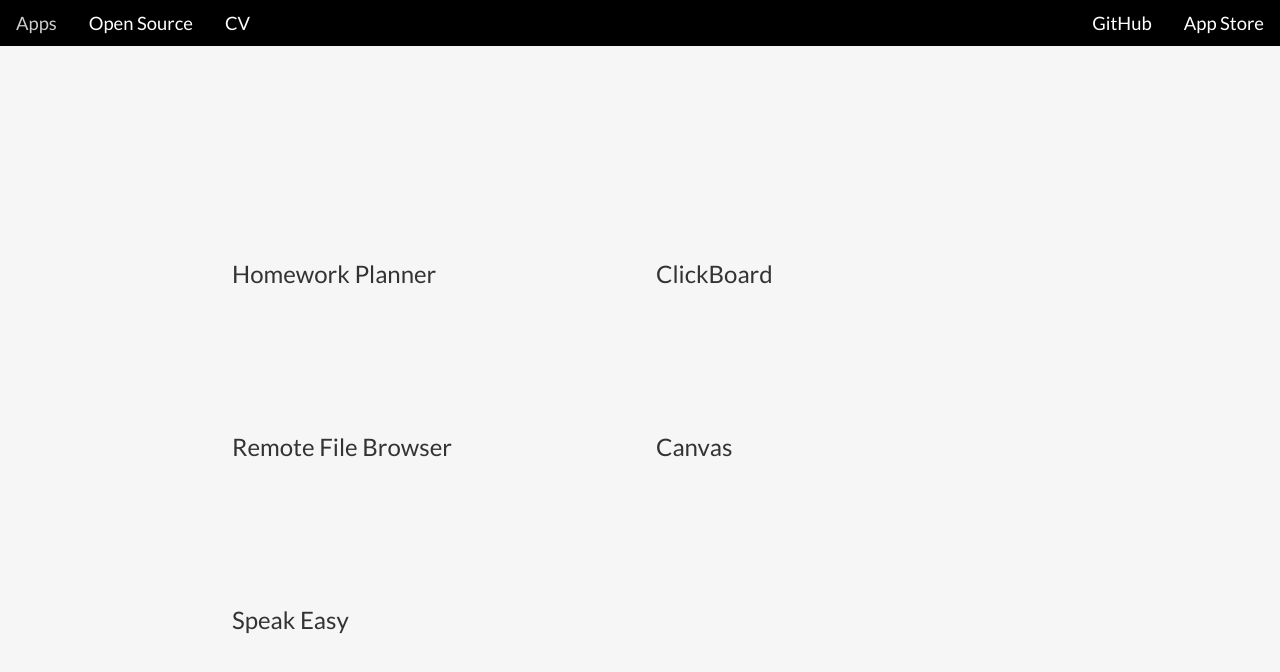
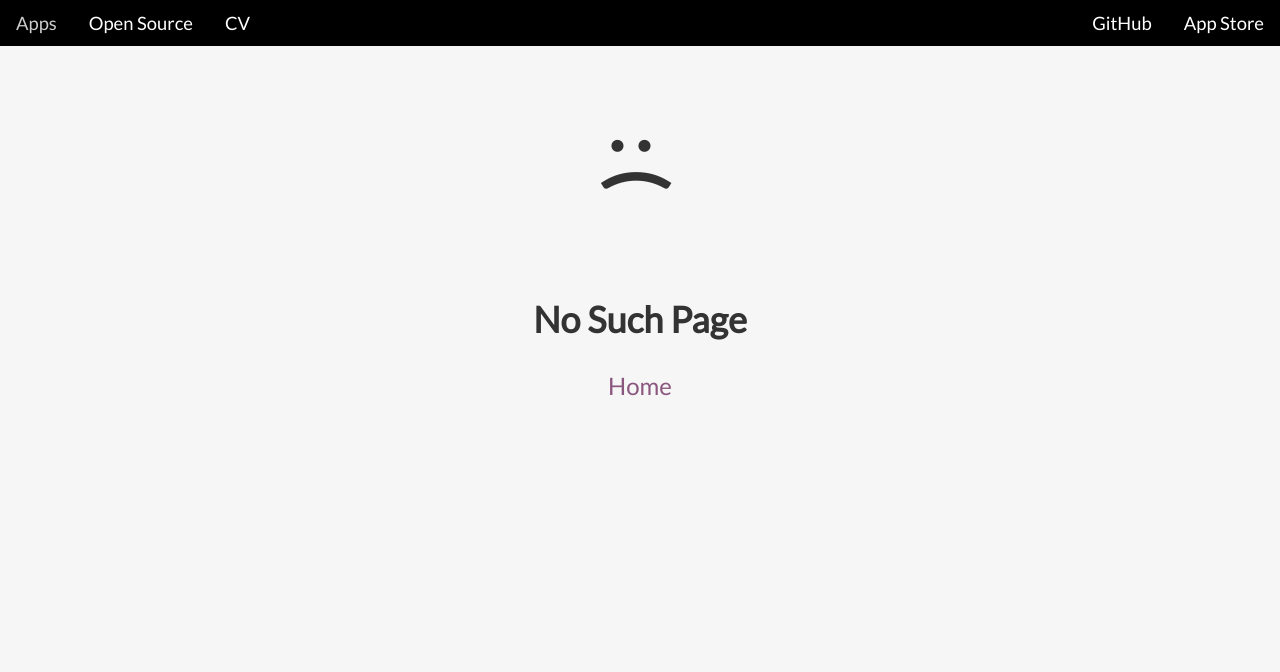
Before and after one commit to hughbe/hughbe.github.io, a React (Create React App) app: page /apps/1 in a window 1280 px wide. Shown: the top 672 px of the page. Built offline with nearby package versions, Linux system fonts and the light colour scheme.

Commit message:
Show a 404 error if the app doesn't exist

```diff
--- a/src/AppsPage.js
+++ b/src/AppsPage.js
@@ -1,6 +1,7 @@
 import React from 'react';
 import makeLink from './Utilities/MakeLink';
 import Apps from './Content/Apps';
+import Error404Page from './Error404Page';
 import FadeTransition from './Components/Common/FadeTransition';
 import SelectList from './Components/SelectList';
 import ProjectDisplay from './Components/ProjectDisplay';
@@ -10,6 +11,10 @@ const AppsPage = ({ match }) => {
   const lowerAppId = appId && appId.toLowerCase();
 
   const selectedApp = appId && Apps.find(app => makeLink(app.name).toLowerCase() === lowerAppId);
+  if (appId && !selectedApp) {
+    return <Error404Page />;
+  }
+
   return (
     <main>
       <SelectList
--- a/src/OpenSourceProjectsPage.js
+++ b/src/OpenSourceProjectsPage.js
@@ -1,6 +1,7 @@
 import React from 'react';
 import makeLink from './Utilities/MakeLink';
 import OpenSourceProjects from './Content/OpenSourceProjects';
+import Error404Page from './Error404Page';
 import FadeTransition from './Components/Common/FadeTransition';
 import SelectList from './Components/SelectList';
 import ProjectDisplay from './Components/ProjectDisplay';
@@ -10,6 +11,9 @@ const OpenSourceProjectsPage = ({ match }) => {
   const lowerProject = projectId && projectId.toLowerCase();
 
   const selectedProject = projectId && OpenSourceProjects.find(project => makeLink(project.name).toLowerCase() === lowerProject);
+  if (projectId && !selectedProject) {
+    return <Error404Page />;
+  }
 
   return (
     <main>
```
